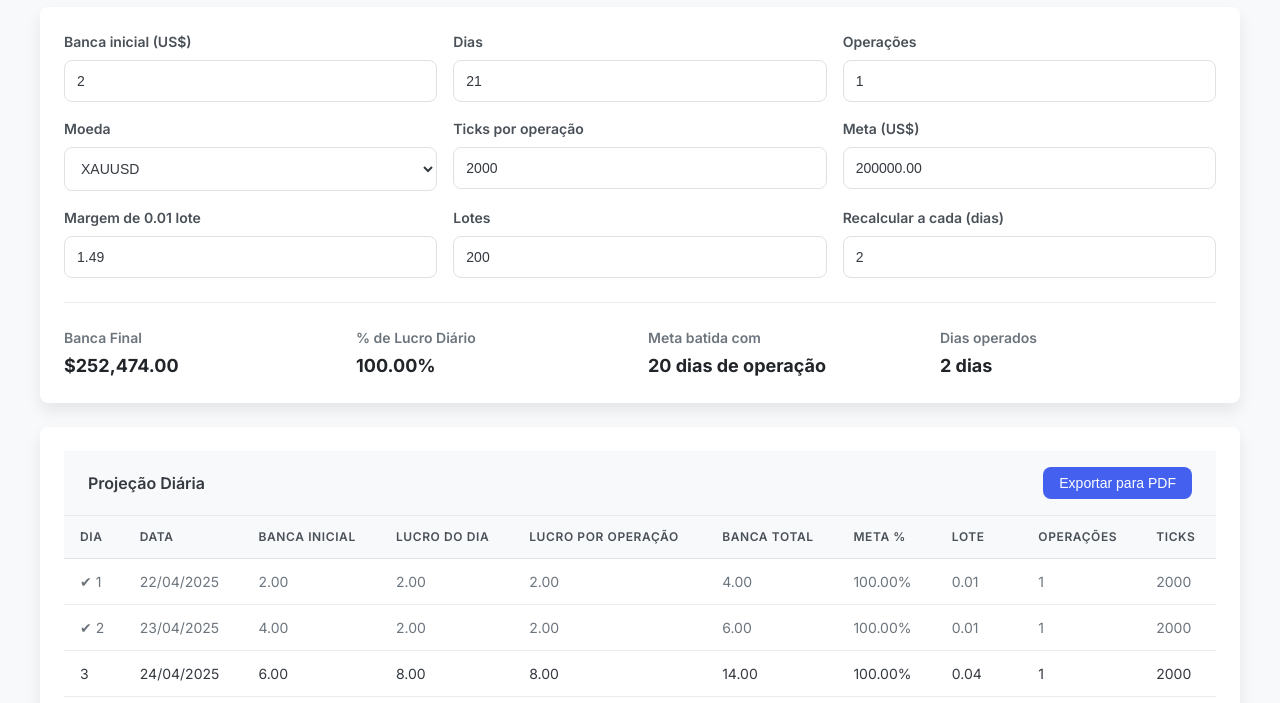
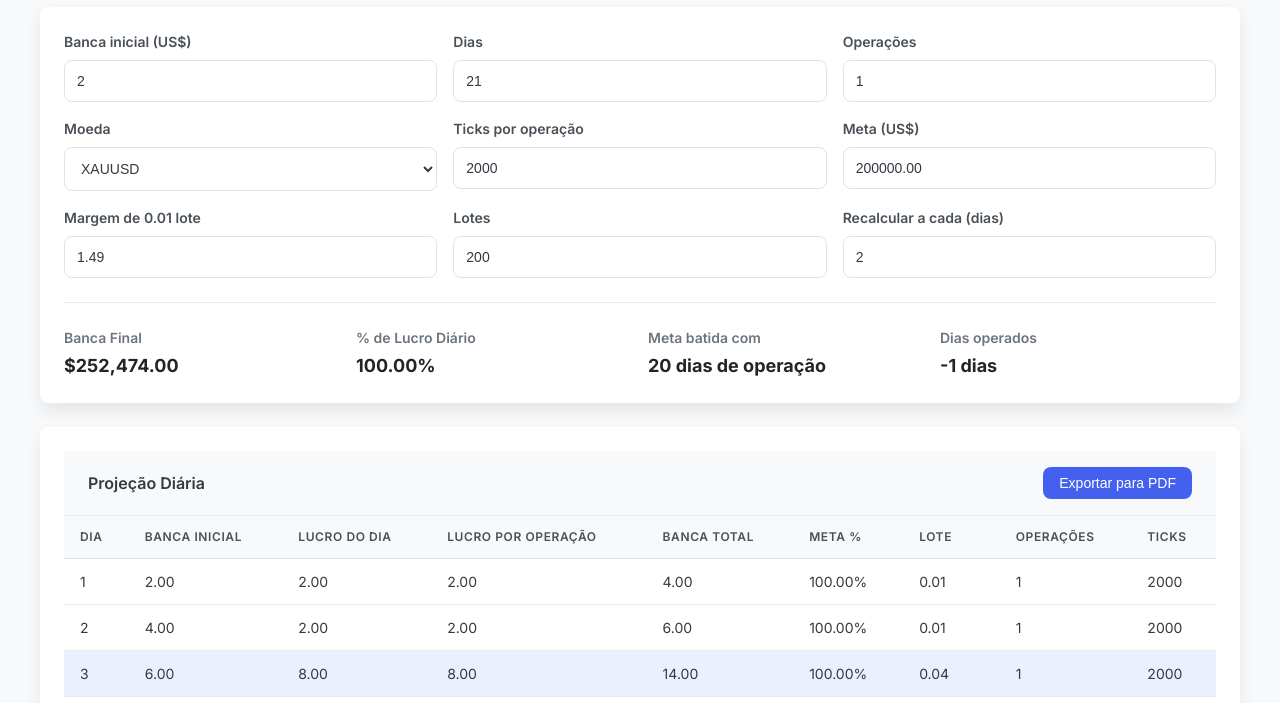
Before and after one commit to lucaseduardosilva/projecao, a plain HTML site: page index.html in a window 1280 px wide. Shown: the part 97-800 px from the top of the page. Drawn offline with nearby package versions, Linux system fonts and the light colour scheme; no server answers.

Commit message:
Update index.html

```diff
--- a/index.html
+++ b/index.html
@@ -397,7 +397,7 @@
           <thead>
             <tr>
               <th>Dia</th>
-              <th>Data</th>
+<!--               <th>Data</th> -->
               <th>Banca Inicial</th>
               <th>Lucro do Dia</th>
               <th>Lucro por Operação</th>
@@ -610,15 +610,15 @@
 
             const formattedDate = formatDate(currentDate);
             let checkmark = "";
-            if (currentDate < today) {
-              checkmark = "✔ ";
-              row.classList.add("passed-day-row");
-              lastPassedDay = {
-                row: row,
-                day: dayCounter
-              };
-              daysWithCheckmark++;
-            }
+            // if (currentDate < today) {
+            //   checkmark = "✔ ";
+            //   row.classList.add("passed-day-row");
+            //   lastPassedDay = {
+            //     row: row,
+            //     day: dayCounter
+            //   };
+            //   daysWithCheckmark++;
+            // }
 
             if (
               formatDate(currentDate) === formatDate(today) &&
@@ -631,9 +631,9 @@
 
             const profitPerOperation = operationsPerDay > 0 ? (dailyProfit / operationsPerDay).toFixed(2) : "0.00";
 
+                // <td>${formattedDate}</td>
             row.innerHTML = `
                 <td>${checkmark}${dayDisplay}</td>
-                <td>${formattedDate}</td>
                 <td>${(bank - dailyProfit).toFixed(2)}</td>
                 <td>${dailyProfit.toFixed(2)}</td>
                 <td>${profitPerOperation}</td>
```
